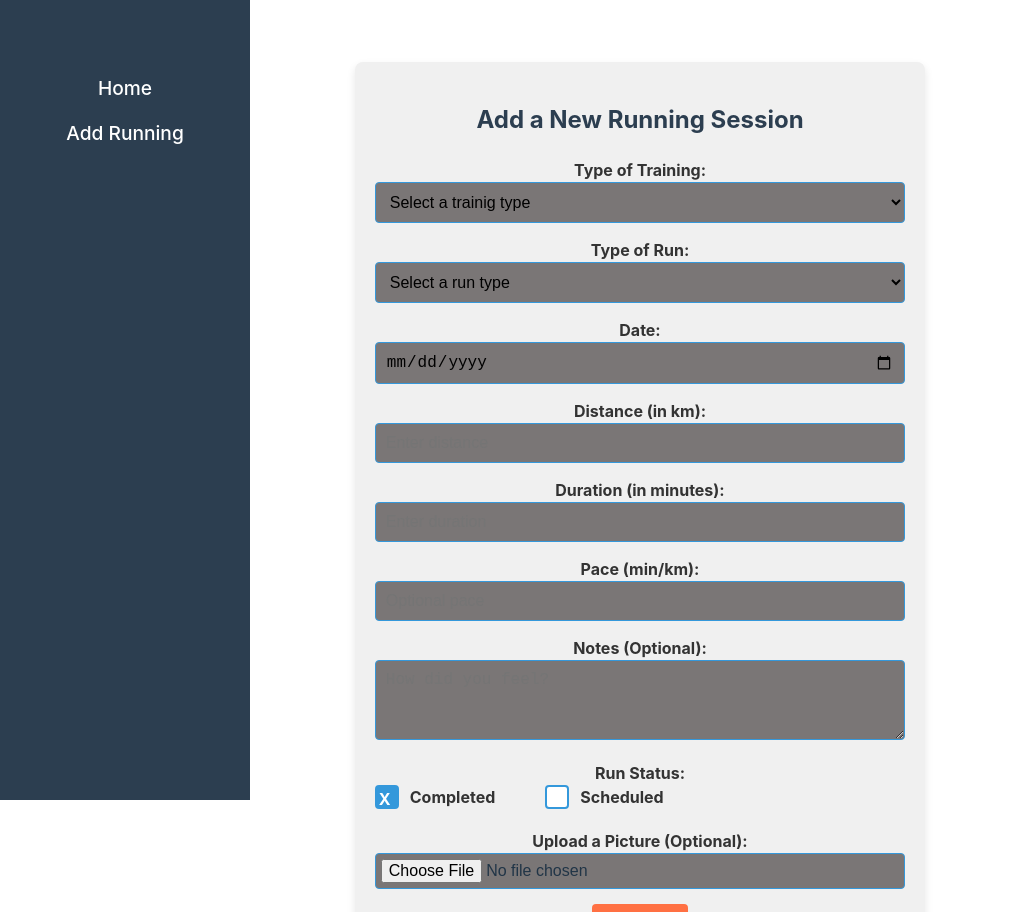
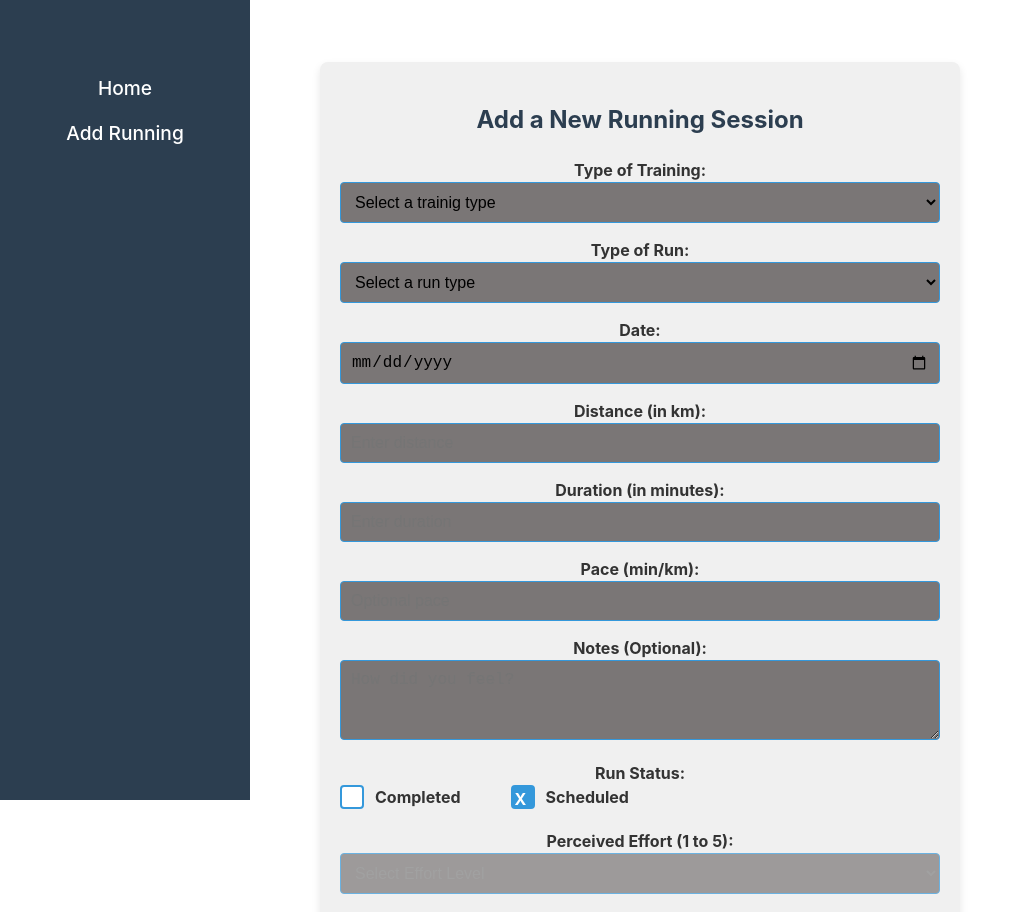
Before and after one commit to brunellanmcarvalho1/running-app, a React (Vite) app: page /add-running in a window 1280 px wide. Shown: the top 912 px of the page, without its empty margins (0-1023 px from the left). Built offline with nearby package versions, Linux system fonts and the light colour scheme.

Commit message:
add perceived effort to addRunningPage

```diff
--- a/src/pages/AddRunningPage/AddRunningPage.jsx
+++ b/src/pages/AddRunningPage/AddRunningPage.jsx
@@ -9,8 +9,9 @@ const AddRunningPage = () => {
   const [duration, setDuration] = useState("");
   const [pace, setPace] = useState("");
   const [notes, setNotes] = useState("");
-  const [isDone, setIsDone] = useState(true);
-  const [picture, setPicture] = useState(null);
+  const [isDone, setIsDone] = useState(false);
+  const [effort, setEffort] = useState(null);
+  const [picture, setPicture] = useState("");
 
   // Function to handle form submission
   const handleSubmit = (e) => {
@@ -25,6 +26,7 @@ const AddRunningPage = () => {
       pace,
       notes,
       isDone,
+      effort,
       picture,
     };
     console.log("Form Data:", formData);
@@ -133,7 +135,7 @@ const AddRunningPage = () => {
                 onChange={() => setIsDone(true)}
               />
               Completed
-              <span className="checkmark"></span> {/* Caixa personalizada */}
+              <span className="checkmark"></span>
             </label>
 
             <label className="custom-checkbox">
@@ -145,9 +147,38 @@ const AddRunningPage = () => {
                 onChange={() => setIsDone(false)}
               />
               Scheduled
-              <span className="checkmark"></span> {/* Caixa personalizada */}
+              <span className="checkmark"></span>
             </label>
           </div>
+        </div>
+
+        <div>
+          <label>Perceived Effort (1 to 5):</label>
+          <select
+            value={effort}
+            onChange={(e) => setEffort(e.target.value)}
+            disabled={isDone === false}
+            required
+          >
+            <option value="">Select Effort Level</option>
+            <option value="1">
+              1. Very light – Almost no effort, you feel comfortable.
+            </option>
+            <option value="2">
+              2. Light – A smooth effort, like a light jog.
+            </option>
+            <option value="3">
+              3. Moderate – Medium intensity effort, you feel your body working
+              but can still keep up the pace.
+            </option>
+            <option value="4">
+              4. Intense – Strong effort, you’re challenged but can still
+              continue.
+            </option>
+            <option value="5">
+              5. Very intense – At your limit, very hard to maintain.
+            </option>
+          </select>
         </div>
 
         <div>
```
